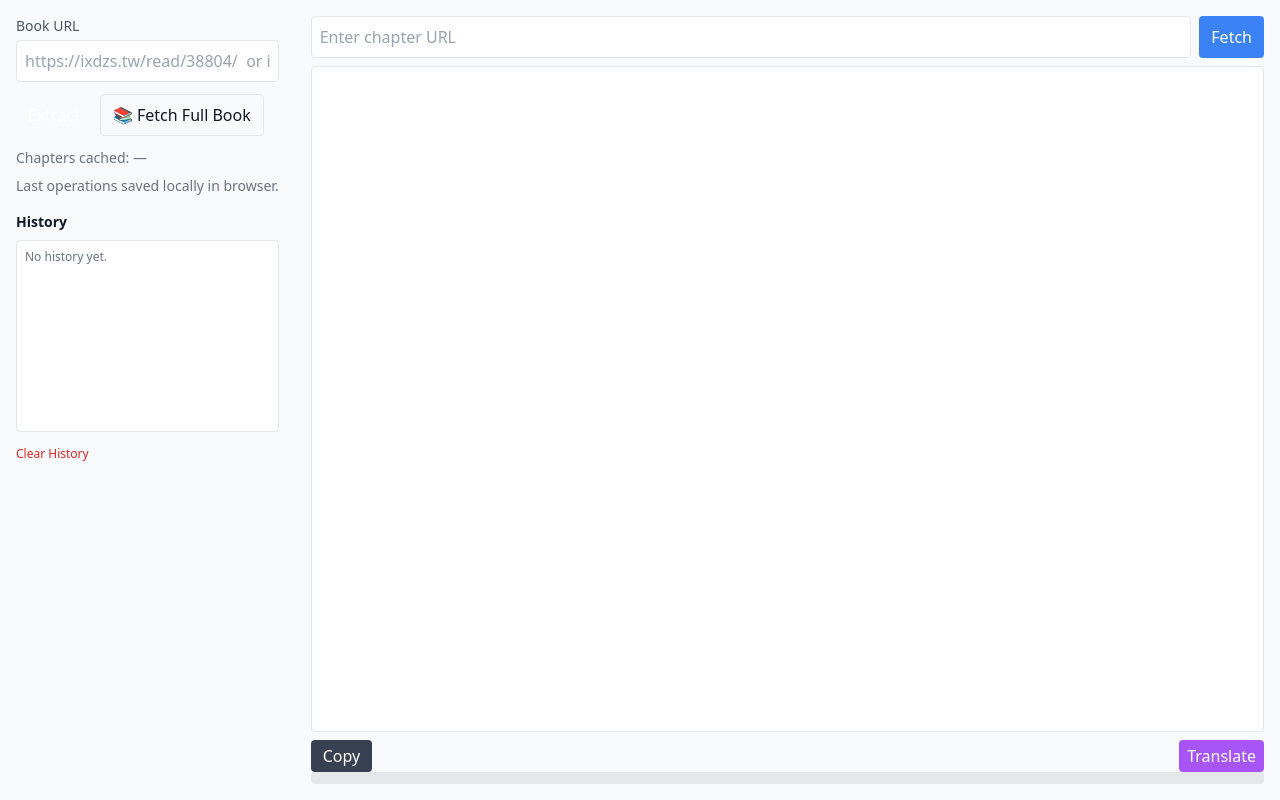
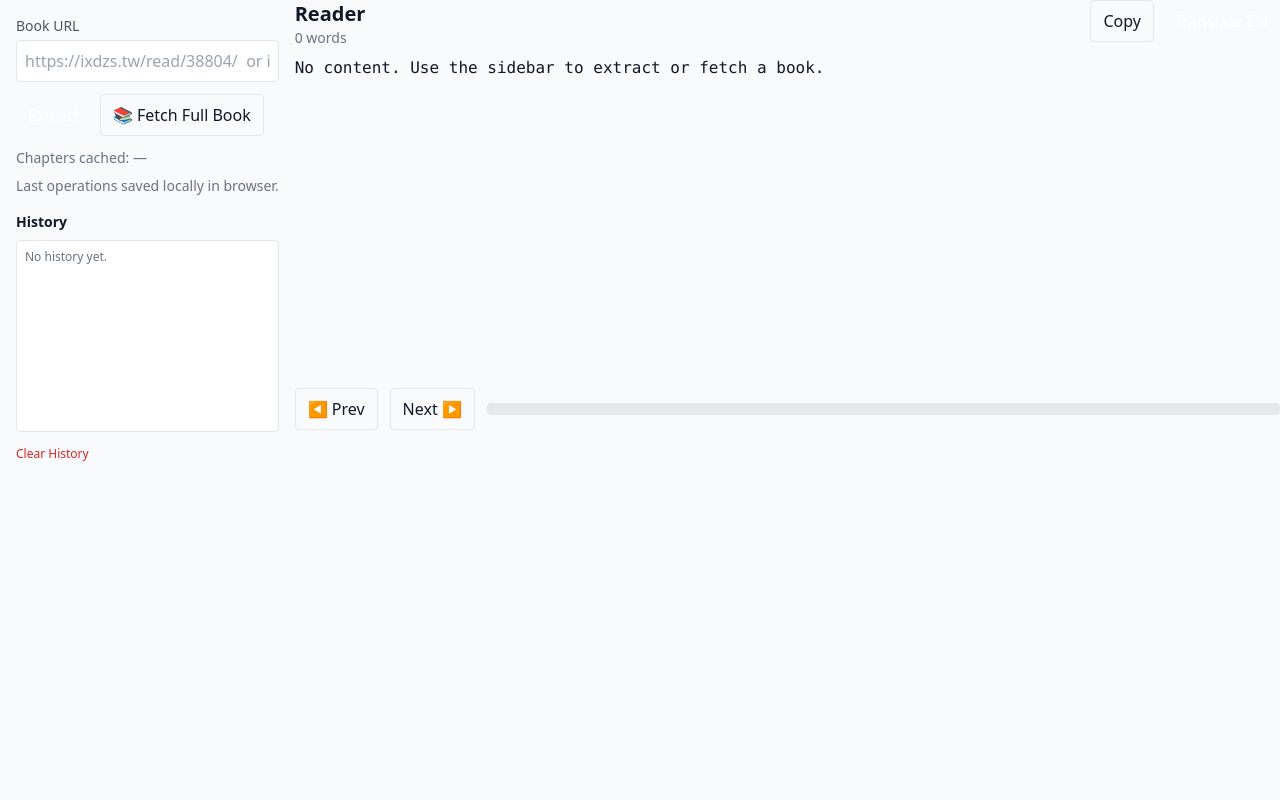
Before and after one commit to mortalgaming4u/Webnovel, a Next.js app: page / in a window 1280 px wide. Built offline with nearby package versions, Linux system fonts and the light colour scheme.

Commit message:
Update Reader.tsx

```diff
--- a/components/Reader.tsx
+++ b/components/Reader.tsx
@@ -1,55 +1,125 @@
-import { useState } from "react";
+import { useEffect, useState } from "react";
 import ProgressBar from "./ProgressBar";
-import Translator from "./Translator";
-import { addHistory } from "../utils/storage";
 
-export default function Reader() {
-  const [url, setUrl] = useState("");
-  const [text, setText] = useState("");
-  const [progress, setProgress] = useState(0);
+type Chap = { idx?: number; url?: string; title?: string; content?: string };
 
-  const fetchChapter = async () => {
-    const res = await fetch("/api/scrape", {
-      method: "POST",
-      headers: { "Content-Type": "application/json" },
-      body: JSON.stringify({ url }),
-    });
-    const data = await res.json();
-    if (data.status === "success") {
-      setText(data.text);
-      addHistory(url);
-      setProgress((prev) => Math.min(prev + 1, 100));
+type ReaderProps = {
+  chapterText: string;
+  progress: number;
+  setChapterText: (t: string) => void;
+  setProgress: (p: number) => void;
+};
+
+export default function Reader({ chapterText, setChapterText, progress, setProgress }: ReaderProps) {
+  const [wordCount, setWordCount] = useState(0);
+  const [localChapters, setLocalChapters] = useState<Chap[]>([]);
+  const [currentIdx, setCurrentIdx] = useState(0);
+  const [bookKey, setBookKey] = useState<string | null>(null);
+
+  useEffect(() => {
+    const keys = Object.keys(localStorage).filter(k => k.startsWith("book:meta:"));
+    if (keys.length) {
+      // pick latest
+      const meta = JSON.parse(localStorage.getItem(keys[0]) || "{}");
+      const key = keys[0].replace("book:meta:", "");
+      setBookKey(key);
+      const arr = JSON.parse(localStorage.getItem(`book:${key}:chapters`) || "[]");
+      setLocalChapters(Array.isArray(arr) ? arr : []);
+      setCurrentIdx(meta?.lastChapterIndex ?? 0);
+      if (Array.isArray(arr) && arr[0]) setChapterText(arr[0].content || arr[0].text || "");
     }
-  };
+    // eslint-disable-next-line react-hooks/exhaustive-deps
+  }, []);
+
+  useEffect(() => {
+    const n = (chapterText || "").trim().split(/\s+/).filter(Boolean).length;
+    setWordCount(n);
+  }, [chapterText]);
+
+  function copyText() {
+    navigator.clipboard.writeText(chapterText || "");
+    alert("Copied to clipboard");
+  }
+
+  async function translateNow() {
+    if (!chapterText) return;
+    try {
+      const res = await fetch("/api/translate", {
+        method: "POST",
+        headers: { "Content-Type": "application/json" },
+        body: JSON.stringify({ q: chapterText, source: "auto", target: "en" })
+      });
+      const j = await res.json();
+      if (j.status === "success") {
+        setChapterText(j.translatedText || j.translated || "");
+      } else {
+        alert("Translate failed: " + (j.message || "unknown"));
+      }
+    } catch (e: any) {
+      alert("Translate error: " + (e?.message || e));
+    }
+  }
+
+  function loadLocalChapter(i: number) {
+    if (!localChapters || !localChapters[i]) return;
+    setCurrentIdx(i);
+    setChapterText(localChapters[i].content || localChapters[i].text || "");
+    setProgress(Math.round(((i + 1) / localChapters.length) * 100));
+    // persist last index
+    if (bookKey) {
+      const meta = JSON.parse(localStorage.getItem(`book:meta:${bookKey}`) || "{}");
+      meta.lastChapterIndex = i;
+      localStorage.setItem(`book:meta:${bookKey}`, JSON.stringify(meta));
+    }
+  }
+
+  function prev() {
+    if (localChapters.length && currentIdx > 0) loadLocalChapter(currentIdx - 1);
+  }
+  function next() {
+    if (localChapters.length && currentIdx < localChapters.length - 1) loadLocalChapter(currentIdx + 1);
+  }
 
   return (
-    <div className="flex-1 flex flex-col p-4">
-      <div className="flex gap-2 mb-2">
-        <input
-          value={url}
-          onChange={(e) => setUrl(e.target.value)}
-          placeholder="Enter chapter URL"
-          className="flex-1 p-2 border rounded"
-        />
-        <button onClick={fetchChapter} className="px-3 py-2 bg-blue-500 text-white rounded">
-          Fetch
-        </button>
+    <div>
+      <div className="flex justify-between items-start mb-2">
+        <div>
+          <h2 className="text-xl font-semibold">Reader</h2>
+          <div className="text-sm text-gray-500">{wordCount} words</div>
+        </div>
+        <div className="flex gap-2">
+          <button onClick={copyText} className="px-3 py-2 border rounded">Copy</button>
+          <button onClick={translateNow} className="px-3 py-2 bg-brand text-white rounded">Translate EN</button>
+        </div>
       </div>
-      <textarea
-        value={text}
-        readOnly
-        className="flex-1 border rounded p-2 text-sm resize-none overflow-y-scroll"
-      />
-      <div className="flex justify-between items-center mt-2">
-        <button
-          onClick={() => navigator.clipboard.writeText(text)}
-          className="px-3 py-1 bg-gray-700 text-white rounded"
-        >
-          Copy
-        </button>
-        <Translator text={text} />
+
+      <div className="reader-box mb-3" id="readerBox" style={{ minHeight: 320 }}>
+        <pre id="chapterContent" className="whitespace-pre-wrap">{chapterText || "No content. Use the sidebar to extract or fetch a book."}</pre>
       </div>
-      <ProgressBar progress={progress} />
+
+      <div className="flex items-center gap-3">
+        <button onClick={prev} className="px-3 py-2 border rounded">◀ Prev</button>
+        <button onClick={next} className="px-3 py-2 border rounded">Next ▶</button>
+        <div className="flex-1">
+          <ProgressBar percent={progress} />
+        </div>
+      </div>
+
+      {/* local chapter list (if loaded) */}
+      {localChapters && localChapters.length > 0 && (
+        <div className="mt-4">
+          <div className="text-sm font-medium mb-2">Chapters</div>
+          <div className="h-48 overflow-y-auto border rounded p-2 bg-white">
+            <ul>
+              {localChapters.map((c, i) => (
+                <li key={i} className={`cursor-pointer text-sm py-1 ${i === currentIdx ? "font-semibold" : ""}`} onClick={() => loadLocalChapter(i)}>
+                  {c.title || `Chapter ${c.idx || i + 1}`}
+                </li>
+              ))}
+            </ul>
+          </div>
+        </div>
+      )}
     </div>
   );
 }
```
